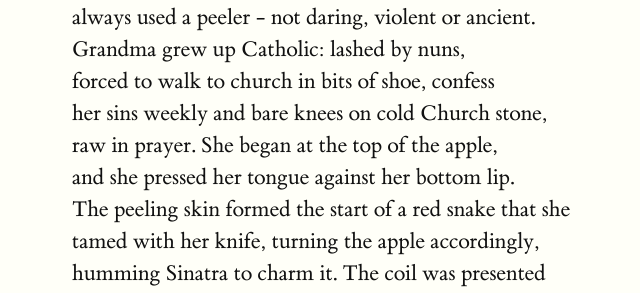
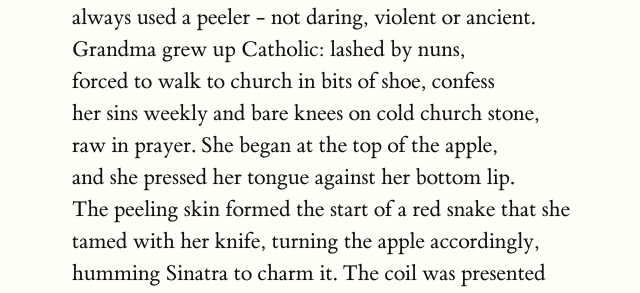
Before and after one commit to emily-freeman/emily-freeman.github.io, a Jekyll site: the page built from _posts/2023-01-01-apple_snake.md, in a window 1280 px wide. Shown: the part 660-953 px from the top of the page, without its empty margins (88-728 px from the left). Built offline with Jekyll 4.4.1, drawn with Linux system fonts in a browser that asks for light colours.

```diff
--- a/_posts/2023-01-01-apple_snake.md
+++ b/_posts/2023-01-01-apple_snake.md
@@ -18,7 +18,7 @@ We watched so intently because our mother
 always used a peeler - not daring, violent or ancient.
 Grandma grew up Catholic: lashed by nuns,
 forced to walk to church in bits of shoe, confess
-her sins weekly and bare knees on cold Church stone,
+her sins weekly and bare knees on cold church stone,
 raw in prayer. She began at the top of the apple,
 and she pressed her tongue against her bottom lip.
 The peeling skin formed the start of a red snake that she
```
